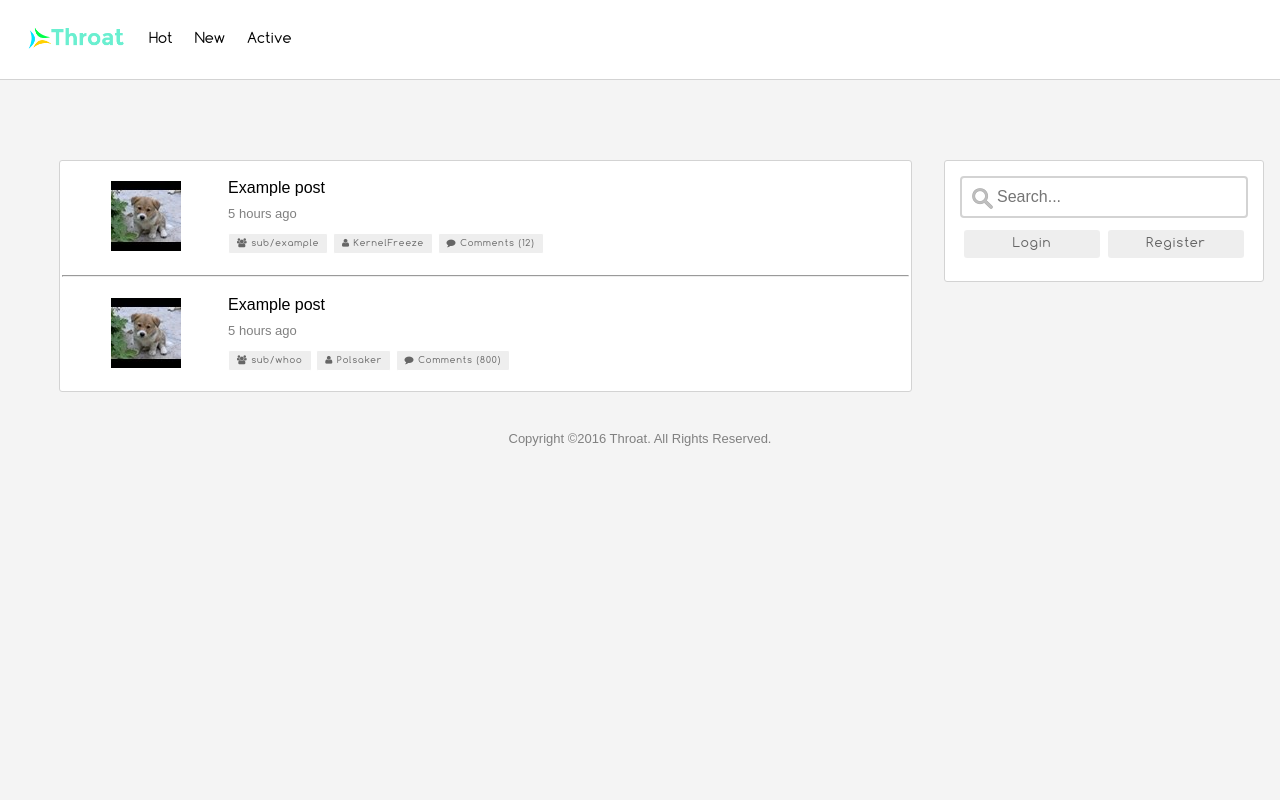
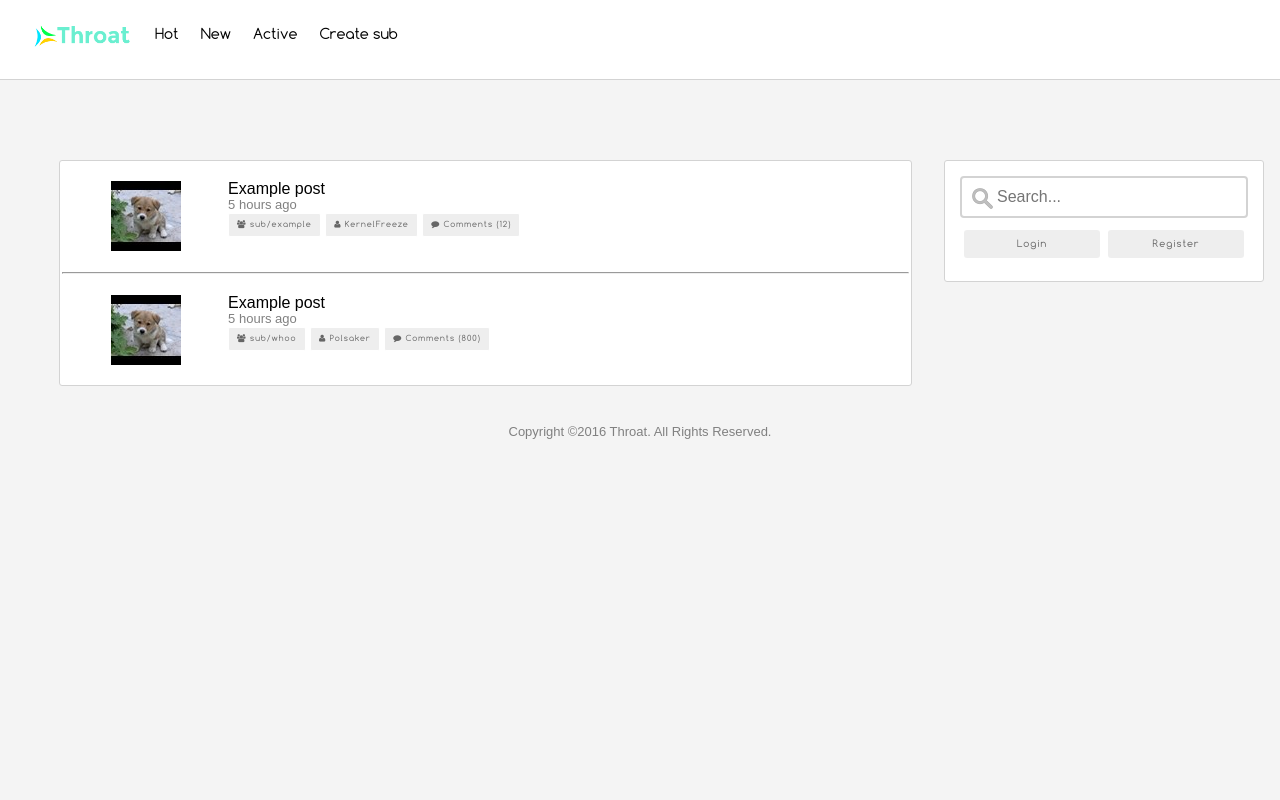
Before and after one commit to Phuks-co/throat, a Flask app: page / in a window 1280 px wide. Run offline with Flask 2, Linux system fonts and the light colour scheme.

Commit message:
Add create sub button; Reset css

```diff
--- a/static/css/style.css
+++ b/static/css/style.css
@@ -1,3 +1,185 @@
+/********** Start RESET **********
+    AUTHOR: Osvaldas Valutis, www.osvaldas.info
+*/
+* {
+    -webkit-box-sizing: border-box;
+    -moz-box-sizing: border-box;
+    box-sizing: border-box;
+ *behavior: url( '/theme/js/boxsizing.htc' );
+    -webkit-tap-highlight-color: rgba( 0, 0, 0, 0 );
+    -webkit-overflow-scrolling: touch;
+}
+html, body, h1, h2, h3, h4, h5, h6, p, blockquote, pre, a, abbr, acronym, address, big, cite, code, del, dfn, em, font, img, ins, kbd, q, s, samp, small, strike, strong, sup, sub, tt, var, b, u, i, center, ul, ol, li, dl, dt, dd, table, tr, th, td, thead, tbody, tfoot, caption, form, fieldset, legend, input, textarea, select, label, applet, object, iframe, audio, video, canvas, article, aside, canvas, details, figcaption, figure, footer, header, hgroup, menu, nav, section, summary {
+    font-size: 100%;
+    font-family: inherit;
+    font-weight: inherit;
+    font-style: inherit;
+    line-height: inherit;
+    vertical-align: baseline;
+    border: 0;
+    outline: 0;
+    padding: 0;
+    margin: 0;
+}
+html {
+    font-size: 100%;
+    -webkit-text-size-adjust: 100%;
+    -moz-text-size-adjust: 100%;
+    -ms-text-size-adjust: 100%;
+    -o-text-size-adjust: 100%;
+    text-size-adjust: 100%;
+}
+body {
+    font-family: Helvetica, Arial, sans-serif;
+    line-height: 1;
+    color: #000;
+    background-color: #fff;
+}
+article, aside, canvas, details, figcaption, figure, footer, header, hgroup, menu, nav, section, summary {
+    display: block;
+}
+audio, canvas, video {
+    display: inline-block;
+*display: inline;
+*zoom: 1;
+}
+audio:not([controls]) {
+    display: none;
+}
+canvas {
+    -ms-touch-action: double-tap-zoom;
+}
+ [hidden] {
+display: none;
+}
+a {
+    text-decoration: underline;
+    color: #000;
+}
+a:hover {
+    text-decoration: none;
+}
+small {
+    font-size: 75%;
+}
+big {
+    font-size: 125%;
+}
+em {
+    font-style: italic;
+}
+strong {
+    font-weight: bold;
+}
+ins {
+    text-decoration: none;
+}
+del {
+    text-decoration: line-through;
+}
+sup, sub {
+    font-size: 75%;
+    line-height: 0;
+}
+sup {
+    vertical-align: super;
+}
+sub {
+    vertical-align: sub;
+}
+pre {
+    display: block;
+    overflow: auto;
+}
+code {
+    font-family: 'Courier New', Courier, monospace;
+}
+ul, ol {
+    list-style: none;
+}
+table {
+    table-layout: auto;
+    border-collapse: separate;
+    border-spacing: 0;
+    empty-cells: hide;
+}
+img {
+    vertical-align: middle;
+    -ms-interpolation-mode: bicubic;
+}
+svg:not(:root) {
+    overflow: hidden;
+}
+blockquote, q {
+    quotes: none;
+}
+blockquote:before, blockquote:after, q:before, q:after {
+    content: '';
+    content: none;
+}
+input, textarea {
+    -webkit-appearance: none;
+}
+button, input, select, textarea {
+    vertical-align: baseline;
+*vertical-align: middle;
+    -webkit-border-radius: 0;
+}
+button, input {
+    line-height: normal;
+*overflow: visible;
+}
+table button, table input {
+*overflow: auto;
+}
+button, input[type='button'], input[type='reset'], input[type='submit'] {
+    cursor: pointer;
+    -webkit-appearance: button;
+}
+textarea {
+    overflow: auto;
+    vertical-align: top;
+}
+input[type='search']::-webkit-search-decoration, input[type='search']::-webkit-search-cancel-button, input[type='search']::-webkit-search-results-button, input[type='search']::-webkit-search-results-decoration {
+display: none;
+}
+input[type='search'] {
+    -webkit-appearance: textfield;
+}
+input[type='radio'] {
+    -webkit-appearance: radio;
+}
+input[type='checkbox'] {
+    -webkit-appearance: checkbox;
+}
+input::-ms-clear {
+display: none;
+}
+input[type='password']::-ms-reveal {
+display: none;
+}
+.clearfix:after {
+    visibility: hidden;
+    display: block;
+    font-size: 0;
+    content: " ";
+    clear: both;
+    height: 0;
+}
+* html .clearfix {
+    zoom: 1;
+}
+*:first-child+html .clearfix {
+    zoom: 1;
+}
+.cleaner {
+    height: 0;
+    line-height: 0;
+    clear: both;
+}
+
+/********** End RESET **********/
+
 /*
   Custom fonts
 */
@@ -240,7 +422,7 @@ a.btn.login, a.btn.register {
 nav {
   display: block;
   height: 35px;
-  padding: 0.25em 0.625em;
+  padding: 1em;
 }
 nav ul {
   list-style: none;
@@ -272,7 +454,7 @@ nav ul li a:hover {
 */
 
 .post {
-  line-height: 13px;
+  line-height: 1em;
   overflow: hidden;
   padding: 5px;
   word-wrap: break-word;
@@ -319,6 +501,12 @@ nav ul li a:hover {
   margin: 0.5em;
   width: 70%;
 }
+@media only screen and (max-width: 330px) {
+  /* For small mobile phones: */
+  .post .main {
+    width: 100%;
+  }
+}
 
 /*
   Buttons
@@ -331,7 +519,7 @@ a.btn, button.btn{
   background-color: #eee;
   letter-spacing: 1px;
   font-size: 12px;
-  font-size: 1vmax;
+  font-size: 0.6em;
   padding: 6px 10px;
   border-radius: 5px;
   -moz-border-radius: 5px;
@@ -339,6 +527,7 @@ a.btn, button.btn{
   font-family: ComfortaaRegular;
   border: solid white 2px;
   text-align: center;
+  cursor: pointer;
 }
 a.btn:hover, button.btn:hover{
   background-color: #e3e3e3;
@@ -377,6 +566,7 @@ a.btn.btn-red:active {
 
 a.btn.small, button.btn.small{
   font-size: 9px;
+  font-size: 0.5em;
   padding: 3px 8px;
   border-radius: 2px;
   border: solid white 1px;
--- a/templates/layout.html
+++ b/templates/layout.html
@@ -24,6 +24,7 @@
             <li><a href="#">Hot</a></li>
             <li><a href="#">New</a></li>
             <li><a href="#">Active</a></li>
+            <li><a href="#">Create sub</a></li>
             {% block navbar %}{% endblock %}
           </ul>
         </nav>
```
